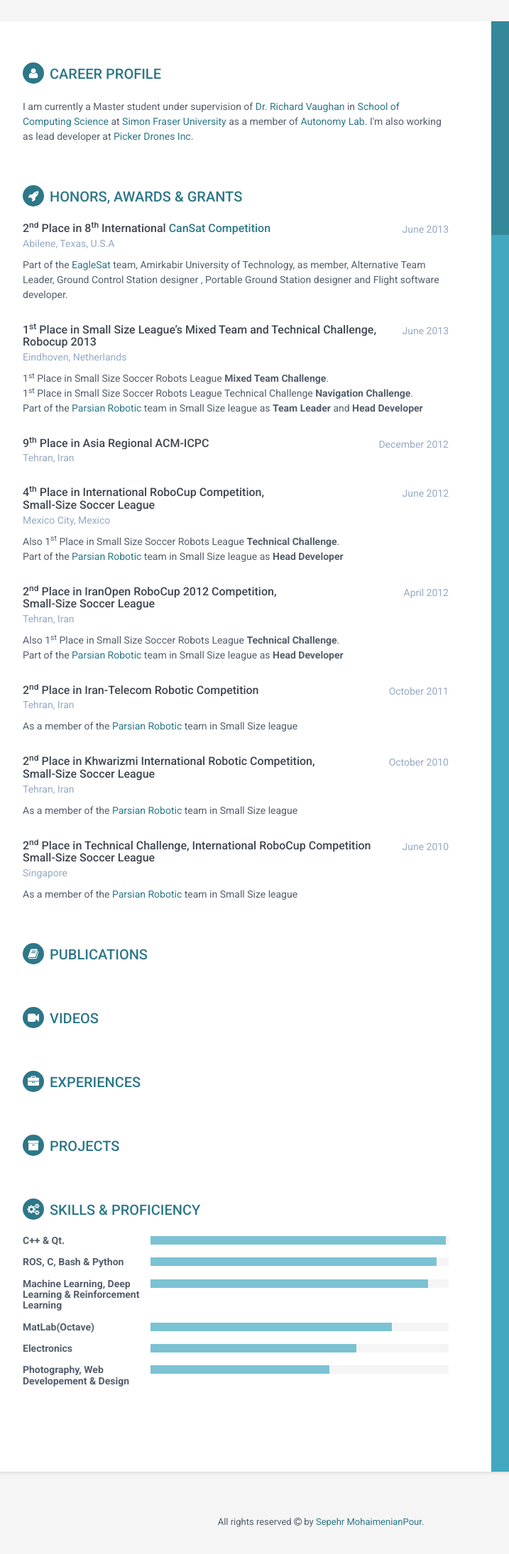
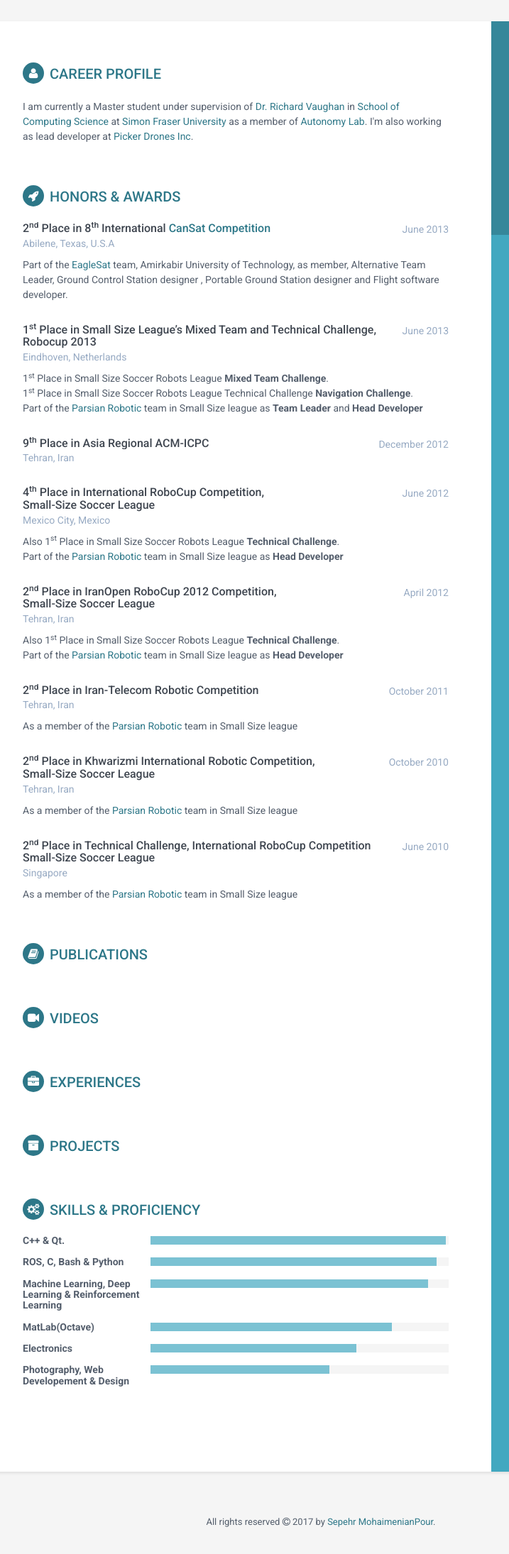
Before and after one commit to Voidminded/voidminded.github.io, a plain HTML site: page index.html in a window 1280 px wide. Shown: the full height of the page at 71% size, 188-905 px from the left. Drawn offline with Linux system fonts and the light colour scheme.

Commit message:
from laptop

```diff
--- a/index.html
+++ b/index.html
@@ -93,7 +93,7 @@
             </section><!--//section-->
 
 						<section class="section experiences-section">
-							<h2 class="section-title"><i class="fa fa-rocket"></i>Honors, Awards &amp; Grants</h2>
+							<h2 class="section-title"><i class="fa fa-rocket"></i>Honors &amp; Awards</h2>
 								<div class="item">
 									<div class="meta">
 										<div class="upper-row">
@@ -274,7 +274,7 @@
     <footer class="footer">
         <div class="text-center">
                 <!--/* This template is released under the Creative Commons Attribution 3.0 License. Please keep the attribution link below when using for your own project. Thank you for your support. :) If you'd like to use the template without the attribution, you can check out other license options via our website: themes.3rdwavemedia.com */-->
-                <small class="copyright">All rights reserved <i class="fa fa-copyright"></i> by <a href="#" target="_blank">Sepehr MohaimenianPour</a>.</small>
+                <small class="copyright">All rights reserved <i class="fa fa-copyright"></i> 2017 by <a href="#" target="_blank">Sepehr MohaimenianPour</a>.</small>
         </div><!--//container-->
     </footer><!--//footer-->
 
```
